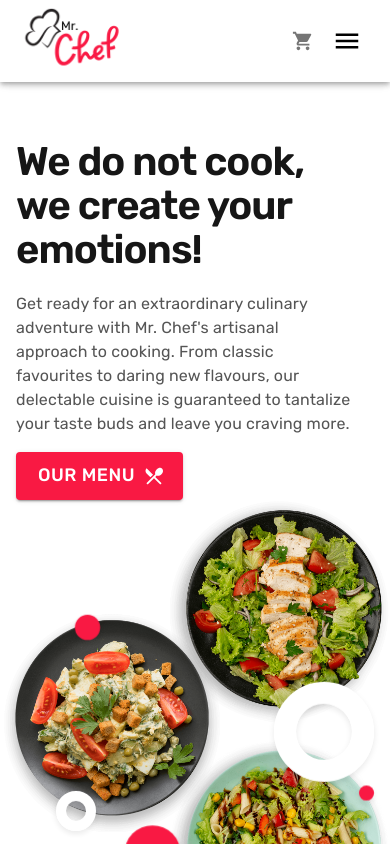
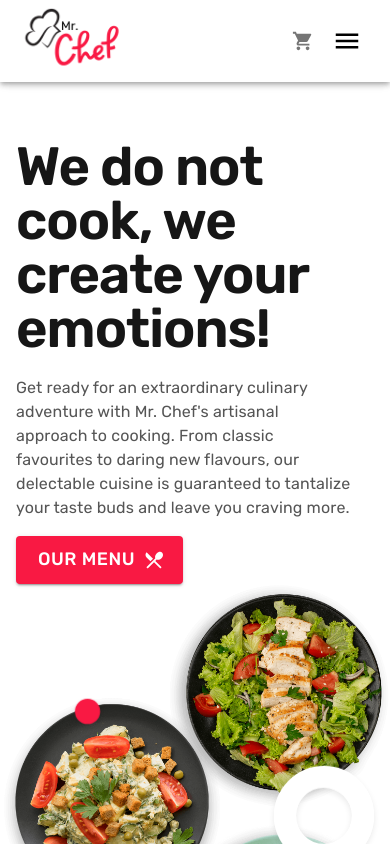
Before and after one commit to sasipriyankaj/foodapp, a React (Vite) app in the folder client/: page / in a window 390 px wide. Shown: the top 844 px of the page. Built offline with nearby package versions, Linux system fonts and the light colour scheme; no server answers.

Commit message:
little change

```diff
--- a/client/src/components/Banner/Banner.css
+++ b/client/src/components/Banner/Banner.css
@@ -176,9 +176,3 @@
     right: -6%;
   }
 }
-@media only screen and (max-width: 400px) {
-  .banner h2 {
-    font-size: 4rem;
-    line-height: 1.1;
-  }
-}
--- a/client/src/pages/Home/Home.tsx
+++ b/client/src/pages/Home/Home.tsx
@@ -5,14 +5,11 @@ import Banner from "../../components/Banner/Banner";
 import FreeDeliverySection from "../../components/FastDeliverySection/FastDeliverySection";
 import Reviews from "../../components/Reviews/Reviews";
 
-
 const Home = () => {
   // When  i come to this page, it will show from the top
   useEffect(() => {
     window.scrollTo(0, 0);
   }, []);
-
-
 
   return (
     <>
```
